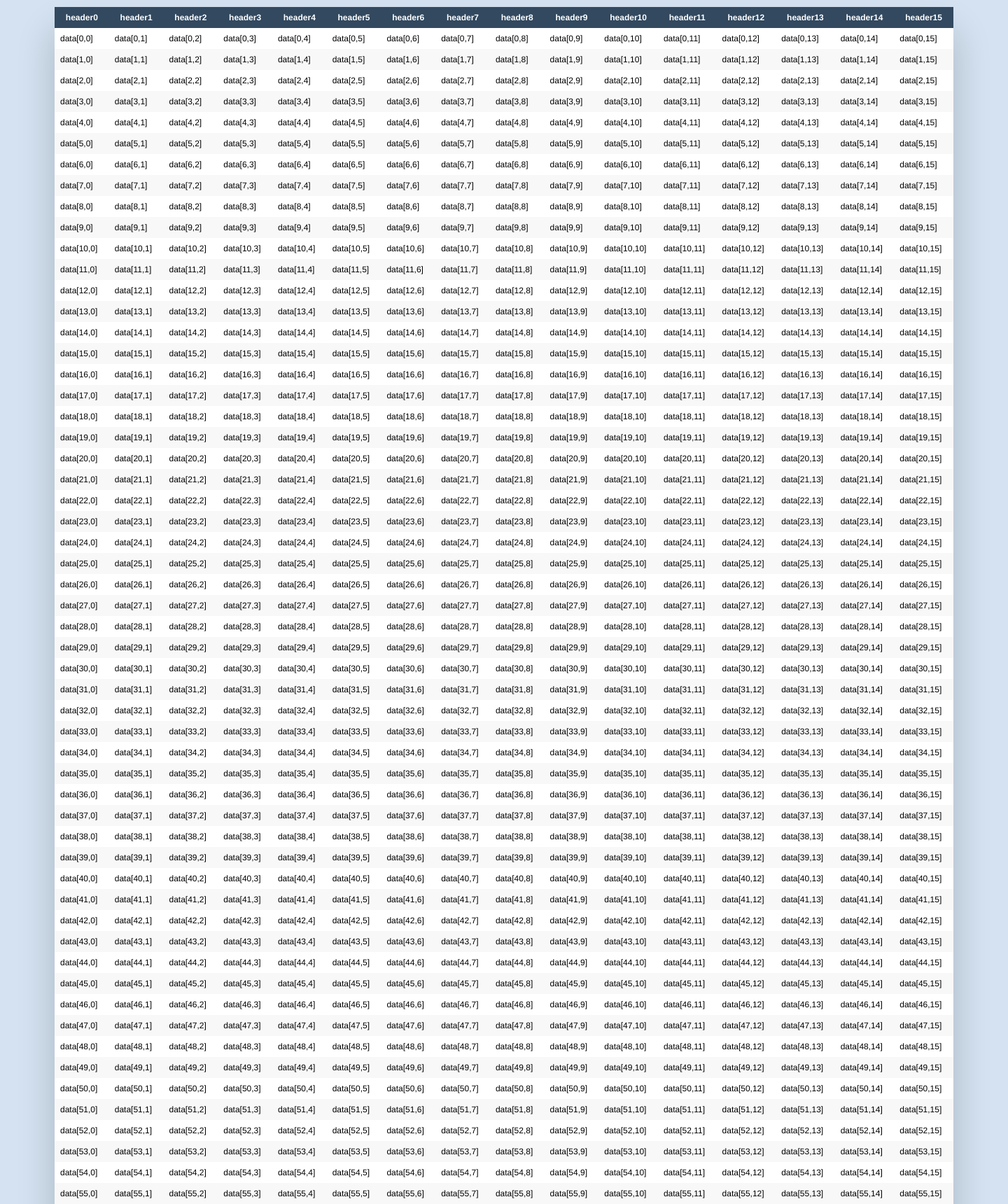
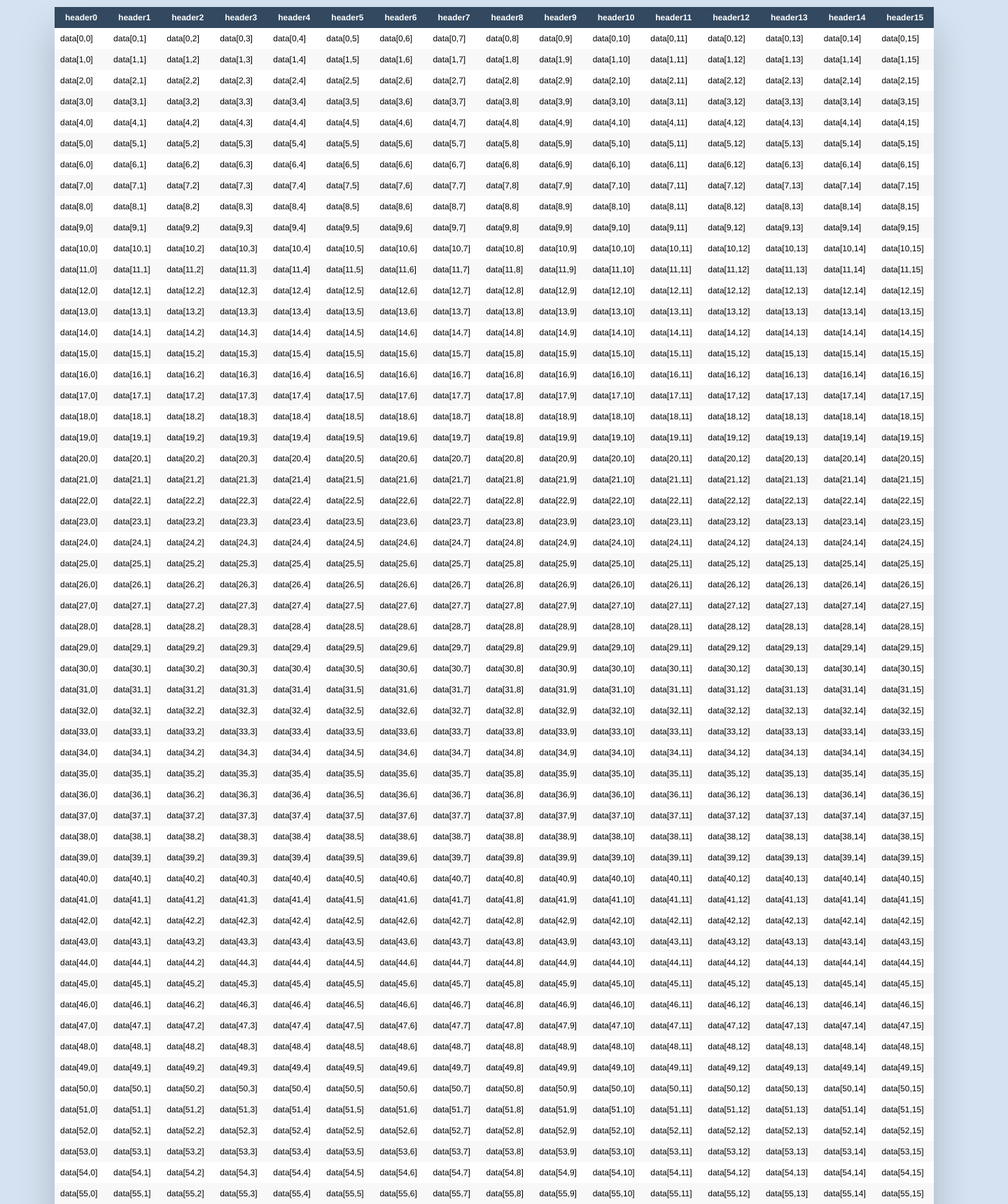
Before and after one commit to quote-meta/TabLeex, a Flask app: page / in a window 1440 px wide. Shown: the top 1720 px of the page at 70% size. Run offline with Flask 3, Linux system fonts and the light colour scheme.

Commit message:
fix: css body size

```diff
--- a/src/tableex/static/css/tableex.css
+++ b/src/tableex/static/css/tableex.css
@@ -2,6 +2,7 @@ body {
     font-family: Helvetica;
     -webkit-font-smoothing: antialiased;
     background: rgb(212, 226, 241);
+    width: max-content;
 }
 
 #tableex-wrapper {
@@ -15,7 +16,6 @@ table#tableex {
     font-weight: normal;
     border: none;
     border-collapse: collapse;
-    width: 100%;
     white-space: nowrap;
     background-color: white;
 }
```
